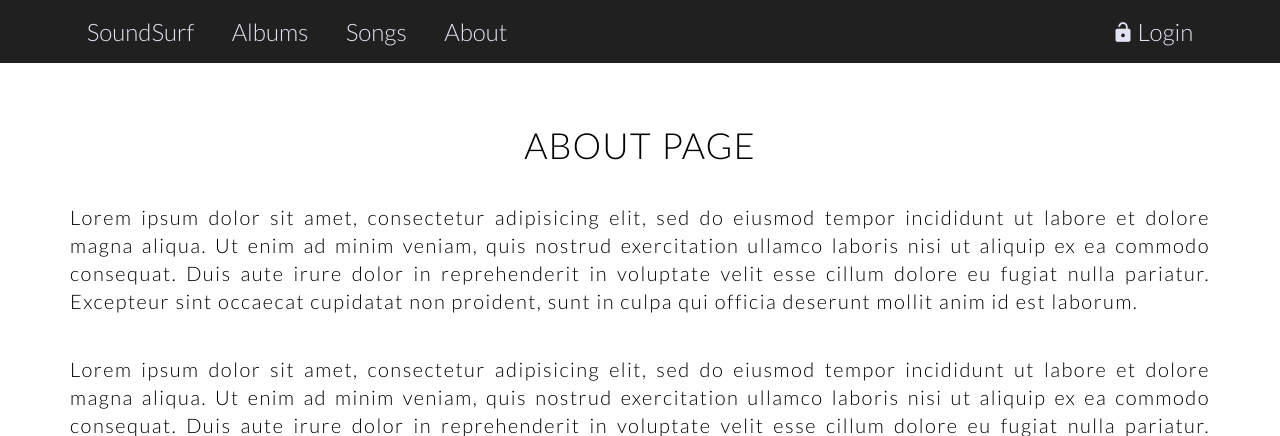
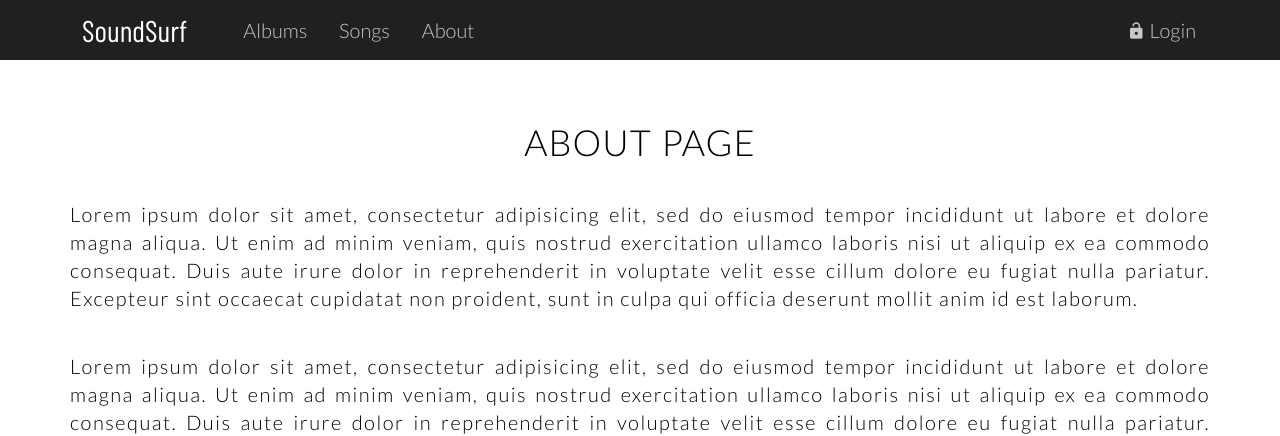
Before and after one commit to namanjo/soundsurf, a Django app: page /about/ in a window 1280 px wide. Shown: the top 436 px of the page. Run offline with Django 3.2, Linux system fonts and the light colour scheme; some libraries are stand-ins or nearby versions; some web fonts are replaced.

Commit message:
Navbar updated
Made the navbar more beautiful & user friendely

```diff
--- a/appmusic/static/css/queries.css
+++ b/appmusic/static/css/queries.css
@@ -98,17 +98,21 @@
   cite img{height: 40px;}
 
   .main-nav{
-    float: left;
     display: none;
+    margin-left: 5px;
     }
-
-  .nav-right{float: none;}
 
   .mobile-nav-icon{
     display: inline-block;
-    float: right;
     margin: .4em .2em .4em 0;
   }
+
+  #logo{float: none;}
+
+  .nav-left{float: none;}
+  .nav-right{float: none;}
+
+  .nav-wrapper{float: left;}
 
   .main-nav li{display: block;}
 
--- a/appmusic/static/css/style.css
+++ b/appmusic/static/css/style.css
@@ -112,15 +112,11 @@ nav{
   margin-right: 7px;
 }
 
-.thug-life{
-  float: left;
-}
-
 .nav-right{
   float: right;
 }
 
-.main-nav{
+.main-nav ul{
   list-style: none;
 }
 
@@ -135,17 +131,36 @@ a{
 
 .main-nav li a:link,
 .main-nav li a:visited{
-  color: #e1e3f2;
-  font-size: 1.2em;
+  color: #c4c8c5;
+  font-size: 1em;
   display: block;
-  padding: .7em;
+  padding: .9em .7em;
   transition: all .3s;
 }
 
 .main-nav li a:hover,
 .main-nav li a:active{
-  background: #f1f1f1;
-  color: #000;
+  color: #fff;
+}
+
+#logo{
+  color: #fff;
+  display: inline-block;
+  text-decoration: none;
+  font-family: 'Barlow Condensed', sans-serif;
+  font-weight: 400;
+  font-size: 1.5em;
+  float: left;
+  margin: 0 1em 0 0;
+  padding: .4em;
+}
+
+.nav-left{
+  float: left;
+}
+
+.nav-right{
+  float: right;
 }
 
 /*******Sticky Navigation********/
--- a/appmusic/templates/appmusic/base.html
+++ b/appmusic/templates/appmusic/base.html
@@ -15,29 +15,34 @@
 
     <div class="wrapper">
     <header>
-      <nav>
-        <div class="container clearfix">
-          <ul class="main-nav js--main-nav">
-            <li><a href="{% url 'index' %}">SoundSurf</a></li>
+      <nav class="clearfix">
+        <div class="container">
+
+          <div class="nav-wrapper">
+            <a href="{% url 'index' %}" id="logo">SoundSurf</a>
+            <ul class="nav-left main-nav js--main-nav">
               <li><a href="{% url 'all_albums_songs' 'albums' %}">Albums</a></li>
               <li><a href="{% url 'all_albums_songs' 'songs' %}">Songs</a></li>
               <li><a href="{% url 'about' %}">About</a></li>
 
               {% if request.user.is_authenticated %}
                 <li><a href="{% url 'album_create' %}">Add Album</a></li>
+              {% endif %}
+            </ul>
 
-              <div class="nav-right">
+            <ul class="nav-right main-nav js--main-nav">
+              {% if request.user.is_authenticated %}
+
               <li><a href="{% url 'index' %}"><i class="ion-android-person"></i>{{ user.username }}</a></li>
               <li><a href="{% url 'logout' %}">Logout</a></li>
-              </div>
-
               {% else %}
-              <div class="nav-right">
                 <li><a href="{% url 'login' %}"><i class="ion-android-unlock"></i>Login</a></li>
-              </div>
               {% endif %}
             </ul>
+
+          </div>
           <a class="mobile-nav-icon js--nav-icon"><i class="ion-navicon-round"></i></a>
+
         </div>
       </nav>
     </header>
```
Lines whose indentation alone changed are shown as unchanged.
